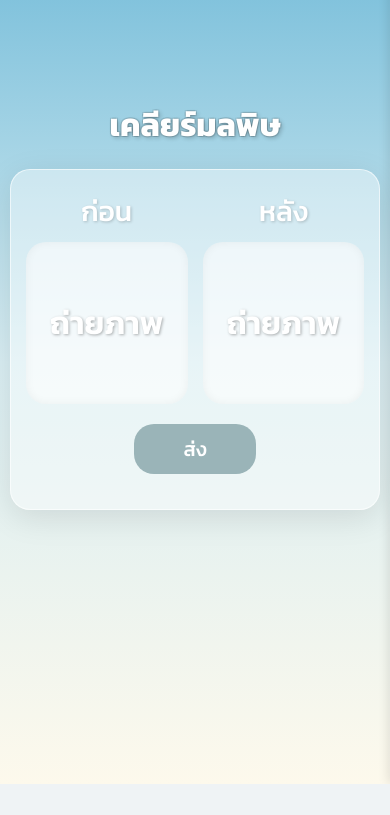
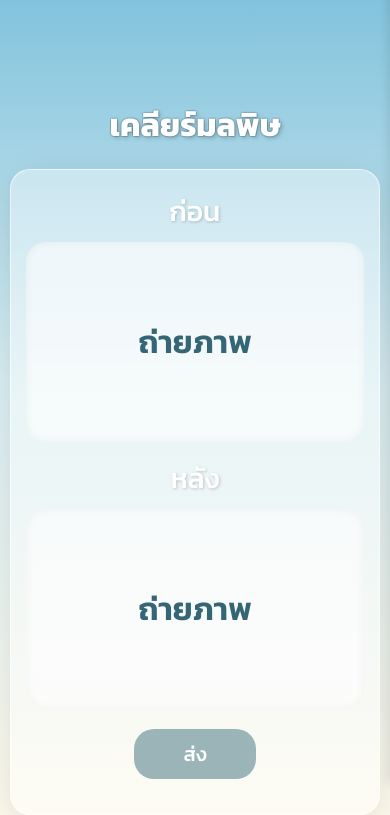
Before and after one commit to Thaksss/NSC, a Flask app: page /inclear/1 in a window 390 px wide. Shown: the part 60-875 px from the top of the page. Before the commit the page ends 844 px from the top, so only its background shows below. Run offline with Flask 2, Linux system fonts and the light colour scheme; the visitor is signed in with stand-in values (Sample User, id 1); some libraries are stand-ins or nearby versions.

Commit message:
Fix confirm pins missing and optimize mobile UI for report/inclear camera boxes

```diff
--- a/templates/confirm.html
+++ b/templates/confirm.html
@@ -330,6 +330,8 @@
             iconAnchor: [12, 12]
         });
 
+        renderMarkers(); // Call immediately to ensure pins are shown
+
         if (navigator.geolocation) {
             navigator.geolocation.watchPosition(
                 (position) => {
--- a/templates/inclear.html
+++ b/templates/inclear.html
@@ -101,7 +101,7 @@
                 width: 95%;
             }
             .cameras-wrapper {
-                flex-direction: row;
+                flex-direction: column;
                 gap: 15px;
                 margin-bottom: 20px;
             }
@@ -110,10 +110,12 @@
                 margin-bottom: 8px;
             }
             .camera-text {
-                font-size: 18px;
+                font-size: 24px;
             }
             .camera-box {
                 border-radius: 15px;
+                aspect-ratio: auto;
+                height: 200px;
             }
             .btn-submit {
                 font-size: 18px;
@@ -156,10 +158,9 @@
         }
 
         .camera-text {
-            color: white;
+            color: #346675;
             font-size: 32px;
             font-weight: 600;
-            text-shadow: 1px 1px 3px rgba(0,0,0,0.3);
             z-index: 10;
         }
 
```
Also changed, not shown: templates/report.html (+9 -2 lines).
